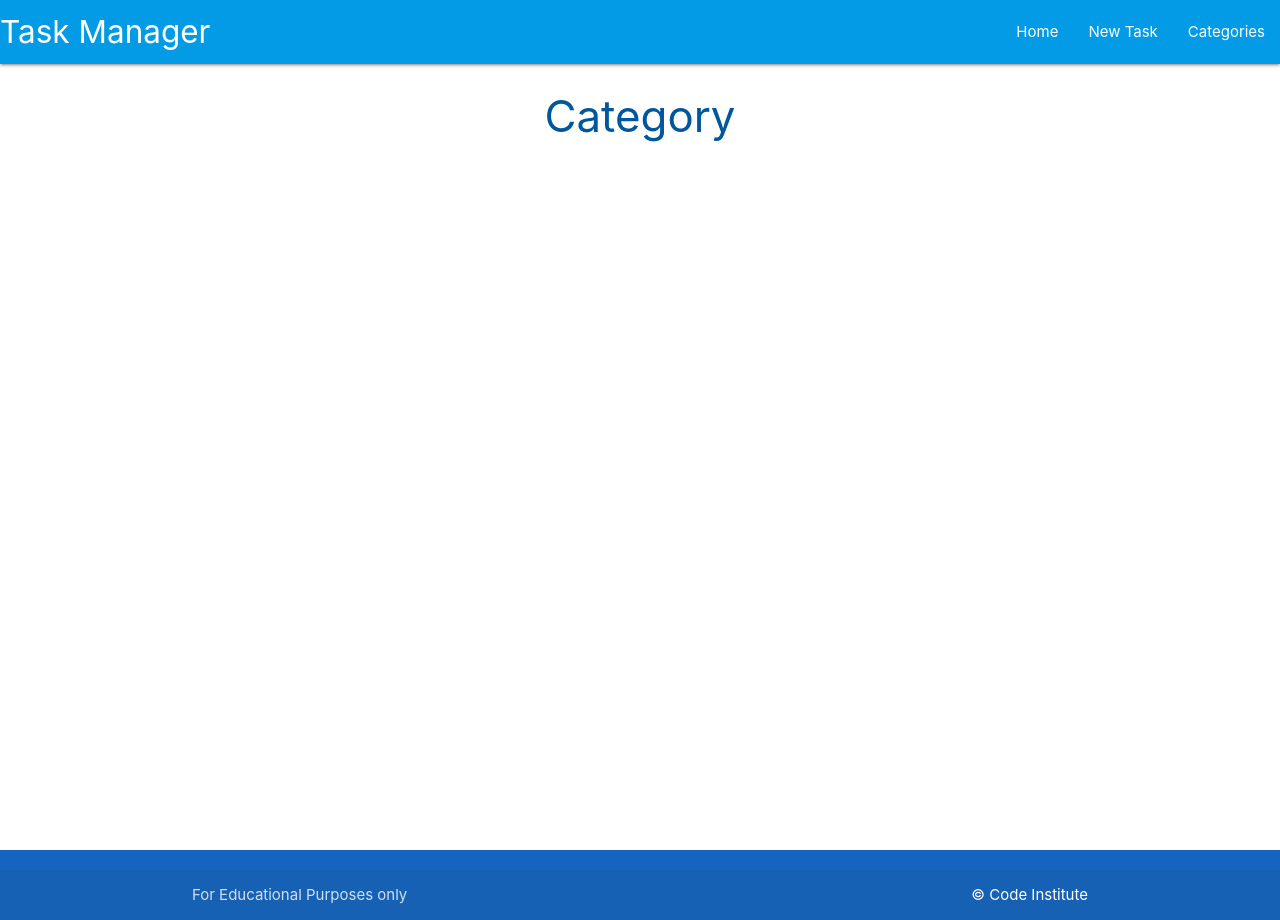
After one commit to sanchez619/database_management_project, a Flask app: page /categories in a window 1280 px wide. The commit adds this page. Run offline with Flask 2, Linux system fonts and the light colour scheme.

Commit message:
chore: add two categories websites

```diff
--- a/taskmanager/routes.py
+++ b/taskmanager/routes.py
@@ -6,3 +6,12 @@ from taskmanager.models import Category, Task
 @app.route("/")
 def home():
     return render_template("tasks.html")
+
+
+@app.route("/categories")
+def categories():
+    return render_template("categories.html")
+
+@app.route("/add_category", methods=["GET","POST"])
+def add_category():
+    return render_template("add_category.html")
--- a/taskmanager/templates/base.html
+++ b/taskmanager/templates/base.html
@@ -16,12 +16,12 @@
         <nav class="light-blue darken-1">
             <!--Top Navbar-->
             <div class="nav-wrapper">
-              <a href="{{url_for('home')}}" class="brand-logo">Task Manager</a>
+              <a href="{{ url_for('home') }}" class="brand-logo">Task Manager</a>
               <a href="#" data-target="mobile-demo" class="sidenav-trigger"><i class="fas fa-bars"></i></a>
               <ul class="right hide-on-med-and-down">
-                <li><a href="{{url_for('home')}}">Home</a></li>
+                <li><a href="{{ url_for('home') }}">Home</a></li>
                 <li><a href="">New Task</a></li>
-                <li><a href="">Categories</a></li>
+                <li><a href="{{ url_for('categories') }}">Categories</a></li>
               </ul>
             </div>
           </nav>
@@ -30,7 +30,7 @@
           <ul class="sidenav" id="mobile-demo">
               <li><a href="{{url_for('home')}}">Home</a></li>
               <li><a href="">New Task</a></li>
-              <li><a href="">Categories</a></li>
+              <li><a href="{{ url_for('categories') }}">Categories</a></li>
           </ul>
     </header>
 
--- /dev/null
+++ b/taskmanager/templates/categories.html
@@ -0,0 +1,6 @@
+{% extends "base.html" %}
+{% block content %}
+
+    <h3 class="light-blue-text text-darken-4 center-align">Category</h3>
+
+{% endblock %}
```
Also changed, not shown: taskmanager/templates/add_category.html (added, +12 -0 lines).
